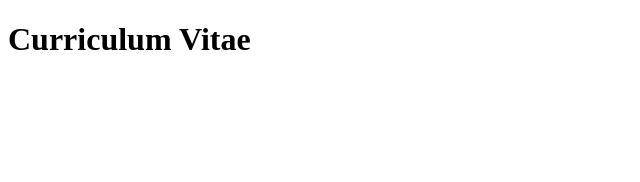
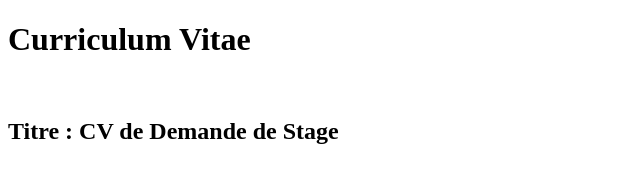
Before and after one commit to DssyChrys/git-mon-cv, a plain HTML site: page index.html in a window 1280 px wide. Shown: the whole page, without its empty margins (0-640 px from the left). Drawn offline with Linux system fonts and the light colour scheme.

Commit message:
mise en place de la section titre

```diff
--- a/index.html
+++ b/index.html
@@ -6,6 +6,7 @@
     <link rel="stylesheet" href="style.css">
 </head>
 <body>
-    <h1>Curriculum Vitae</h1>
+    <h1>Curriculum Vitae</h1><br/>
+      <h2>Titre : CV de Demande de Stage</h2>
 </body>
 </html>
```
